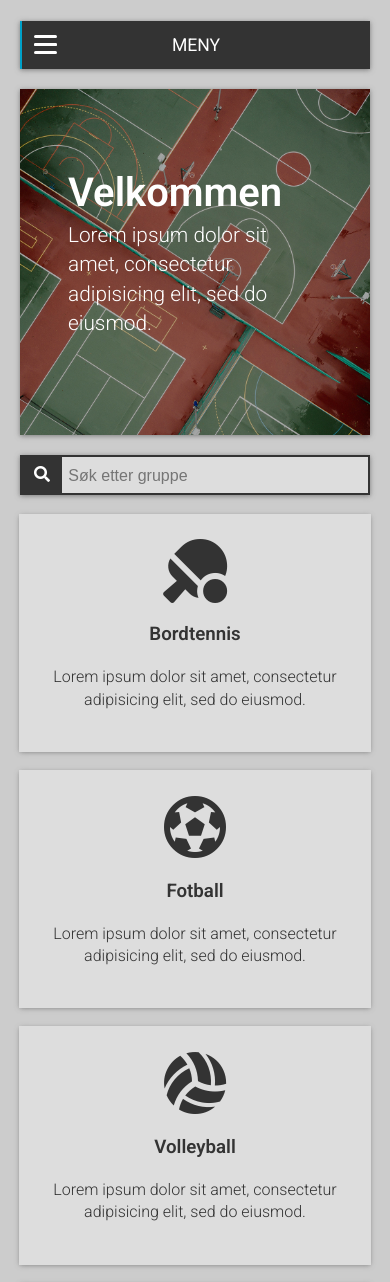
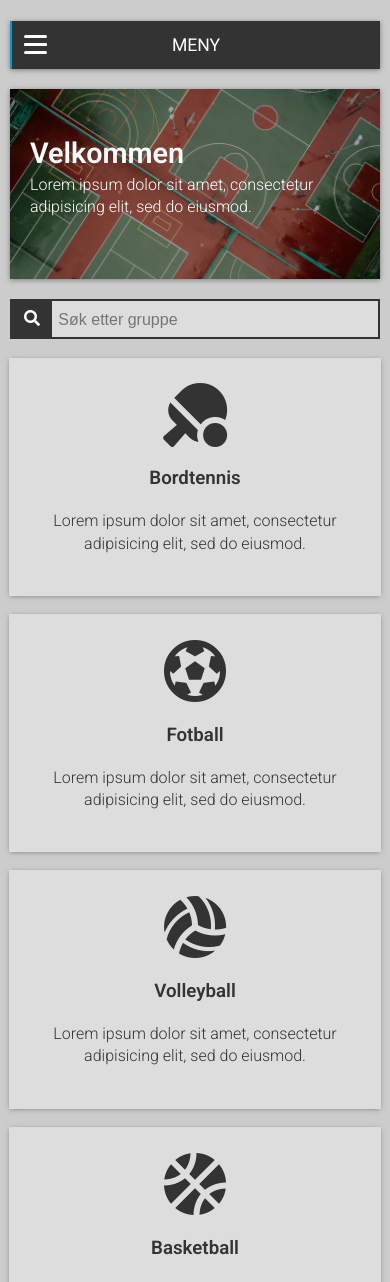
Before and after one commit to SindreHa/SocialCampus, a PHP site: page /HTML/index.php in a window 390 px wide. Shown: the top 1282 px of the page. Run offline with PHP 8.4, Linux system fonts and the light colour scheme; some libraries are stand-ins or nearby versions.

Commit message:
Diverse endringer for responsivt desgin
+småfiks

```diff
--- a/CSS/style.css
+++ b/CSS/style.css
@@ -112,9 +112,8 @@ img {
 	font-size: 1.1rem;
 	box-shadow: var(--shadow);
 	transition:
-		background-color .25s ease-out,
-		color .25s ease-out,
-		border-color .25s ease-out;
+		background-color .4s ease-out,
+		border-color .25s;
 	border-bottom: 2px solid var(--accent);
 }
 .main-nav a i{
@@ -1140,9 +1085,15 @@ footer p{
 }
 
 @media(max-width: 900px) {
-	/*body {
-		margin: 20px 40px;
-	}*/
+	body {
+		margin-top: 5px;
+	}
+	.wrapper {
+		padding: 0 25px;
+	}
+	.showcase {
+		min-height: 150px;
+	}
 	.showcase h1 {
 		font-size: 2.5rem;
 	}
@@ -1337,6 +1288,34 @@ footer p{
 
 @media(max-width: 500px) {
 	.wrapper {
-		padding: 0 20px;
+		padding: 0 10px;
+	}
+	.boxes {
+		grid-template-columns: 1fr;
+	}
+	.showcase {
+		padding: 20px;
+		overflow: hidden;
+		text-overflow: ellipsis;
+	}
+	.showcase h1 {
+		font-size: 1.8rem;
+	}
+	.showcase p {
+		font-size: 1rem;
+	}
+	.search-index {
+		overflow: hidden
+	}
+	.aboutUs {
+		grid-template-columns: 1fr;
+		overflow: hidden;
+		white-space: nowrap
+	}
+	.aboutUs p {
+		white-space: normal
+	}
+	.login form p {
+		padding: 0 10px;
 	}
 }
```
Also changed, not shown: other parts of CSS/style.css (+13 -67 lines).
